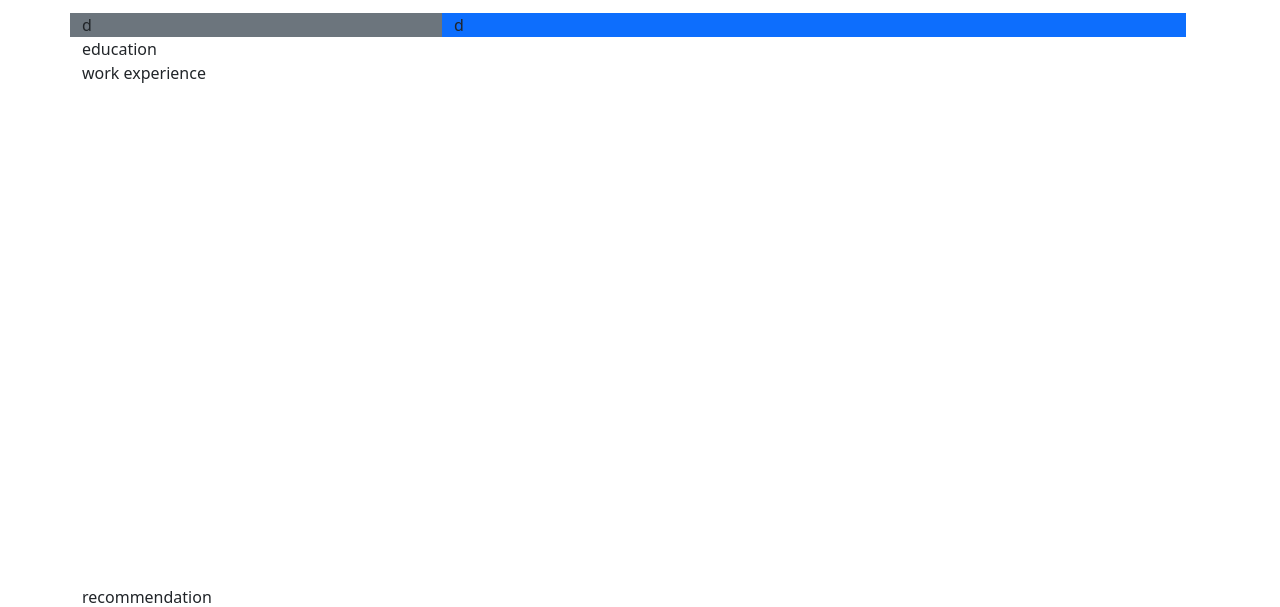
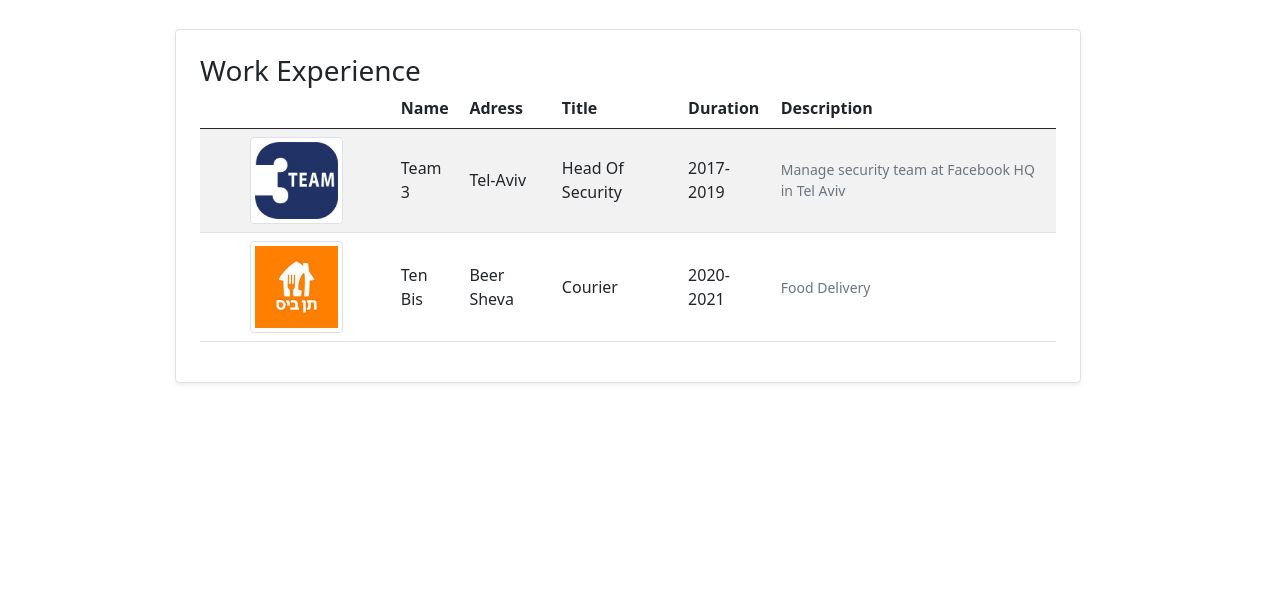
Before and after one commit to omer21104/Web-Dev-Assignment-1, a plain HTML site: page index.html in a window 1280 px wide. Shown: the part 744-1351 px from the top of the page. Drawn offline with Linux system fonts and the light colour scheme.

Commit message:
#3 Added Work Experience
a table detailing work experience

```diff
--- a/index.html
+++ b/index.html
@@ -100,24 +100,50 @@
                 </div>
 
             </div>
+            <div class="row my-3">
+                <div class="col-md-10 mx-auto">
+                    <div class="row g-0 border rounded overflow-hidden flex-md-row mb-4 shadow-sm h-md-250 position-relative">
+                        <div class="col p-4 position-static">
+                            <h3 class="mb-0">Work Experience</h3>
 
-            <div class="row">
-                <div class="col-md-4 bg-secondary">
-                    d
+                            <table class="table table-striped">
+                                <thead class="thead-light">
+                                    <tr>
+                                        <th scope="col"></th>
+                                        <th scope="col">Name</th>
+                                        <th scope="col">Adress</th>
+                                        <th scope="col">Title</th>
+                                        <th scope="col">Duration</th>
+                                        <th scope="col">Description</th>
+                                    </tr>
+                                </thead>
+                                <tbody>
+                                    <tr>
+                                        <td class="px-1"><img src="assets/Logo-team3.jpg" alt="Team 3 logo" class="img-fluid img-thumbnail table-img mx-auto d-block"></td>
+                                        <td class=" align-middle">Team 3</td>
+                                        <td class=" align-middle">Tel-Aviv</td>
+                                        <td class=" align-middle">Head Of Security</td>
+                                        <td class=" align-middle">2017-2019</td>
+                                        <td class="text-muted small align-middle">Manage security team at Facebook HQ in Tel Aviv</td>
+                                    </tr>
+                                    <tr>
+                                        <td class="px-1"><img src="assets/Logo-tenbis.jpg" alt="Team 3 logo" class="img-fluid img-thumbnail table-img mx-auto d-block"></td>
+                                        <td class=" align-middle">Ten Bis</td>
+                                        <td class=" align-middle">Beer Sheva</td>
+                                        <td class=" align-middle">Courier</td>
+                                        <td class=" align-middle">2020-2021</td>
+                                        <td class="text-muted small align-middle">Food Delivery</td>
+                                    </tr>
+                                </tbody>
+                            </table>
+                        </div>
+                    </div>
                 </div>
-                <div class="col-md-8 bg-primary">
-                    d
-                </div>
+
             </div>
-            <section>
-                education
-
-            </section>
-            <section>
-                work experience
 
 
-            </section>
+
             <div id="padder"></div>
             <section id="recommendation">
                 recommendation
--- a/styles.css
+++ b/styles.css
@@ -9,3 +9,8 @@
     padding-top: 50px;
     padding-bottom: 50px;
 }
+
+.table-img {
+    max-width: 50%;
+    max-height: 50%;
+}
```
Also changed, not shown: assets/Logo-team3.jpg (added), assets/Logo-tenbis.jpg (added).
